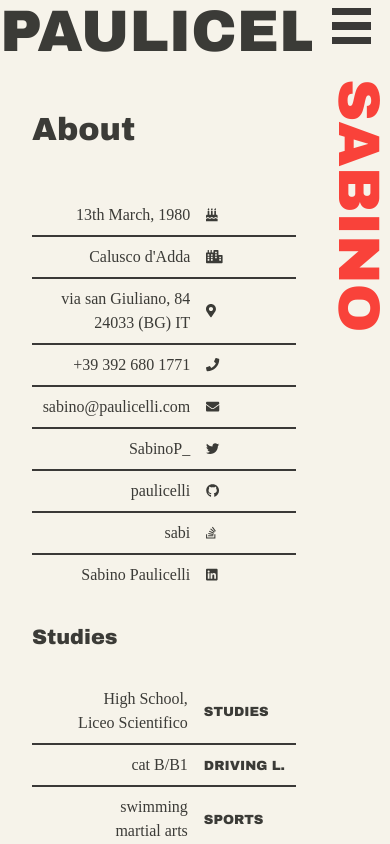
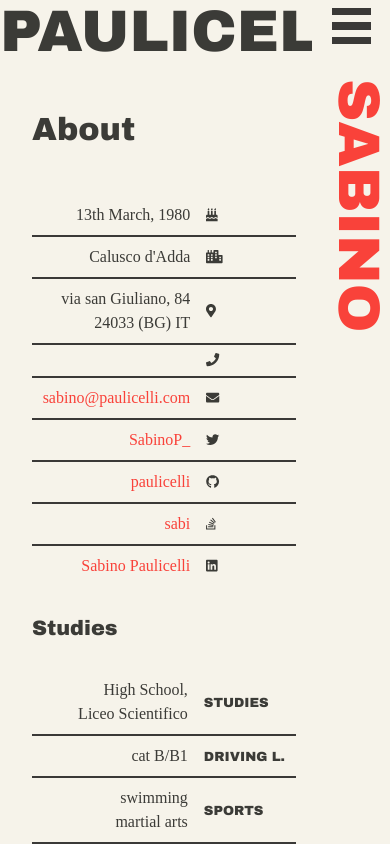
Before and after one commit to paulicelli/sabino.paulicelli.com, a Vue app: page /about in a window 390 px wide. Shown: the top 844 px of the page. Built offline with nearby package versions, Linux system fonts and the light colour scheme.

Commit message:
router link and telephone link

```diff
--- a/src/App.vue
+++ b/src/App.vue
@@ -105,22 +105,22 @@ p {
 }
 
 a {
-    color: inherit;
+    color: var(--accent-color);
     text-decoration: none;
 }
 
 a:hover {
-    color: inherit;
+    color: var(--accent-color);
     text-decoration:underline;
 }
 
 a:visited {
-    color: inherit;
+    color: var(--accent-color);
     text-decoration: none;
 }
 
 a:focus {
-    color: inherit;
+    color: var(--accent-color);
     text-decoration: none;
 }
 
@@ -143,6 +143,7 @@ nav {
 }
 
 nav > li {
+  font-size: 1.1em;
   text-align: right;
   padding: 0.2em 0;
 }
@@ -151,4 +152,7 @@ nav > li {
   right: calc(-25vw - 1em);
 }
 
+.router-link-exact-active {
+  font-weight: bold;
+}
 </style>
--- a/src/views/About.vue
+++ b/src/views/About.vue
@@ -41,7 +41,7 @@ export default {
         },
         {
           'n': 4,
-          'p': '+39 392 680 1771',
+          'p': '<a href="tel:+393926801771>+39 392 680 1771</a>',
           'h5': '<i class="fas fa-phone"></i>'
         },
         {
```
